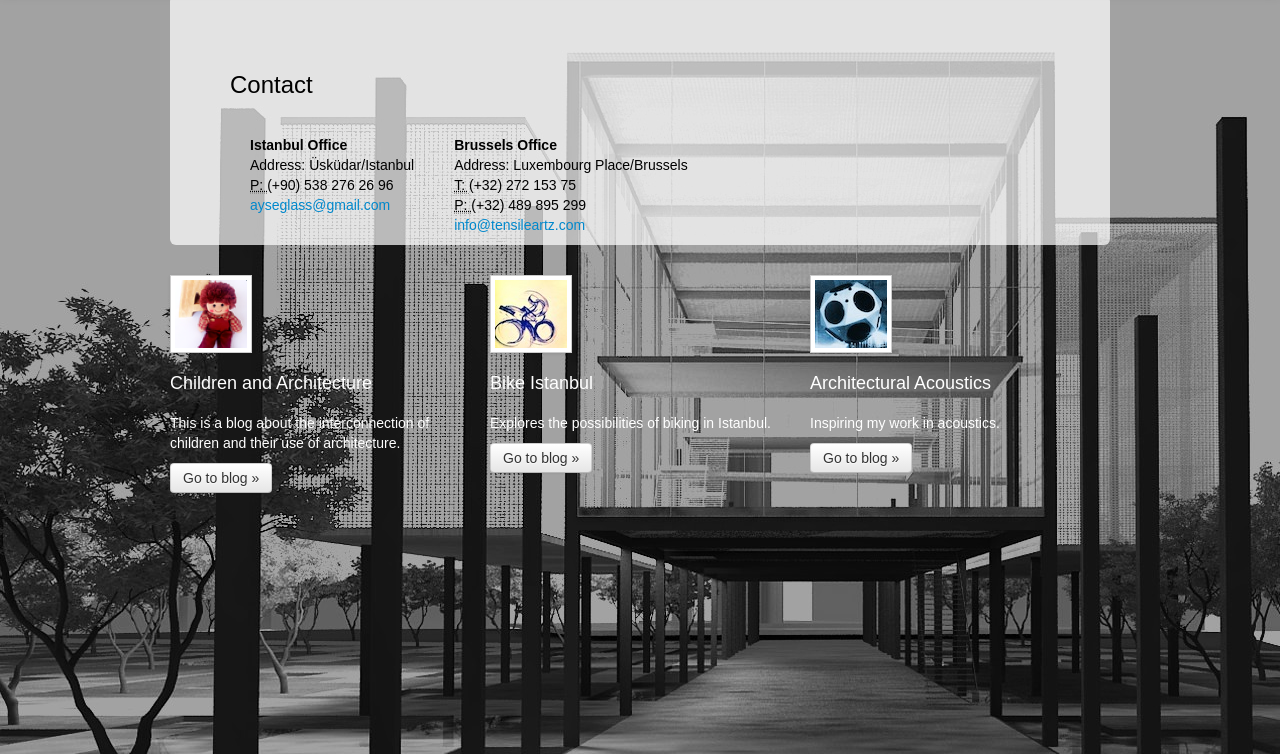
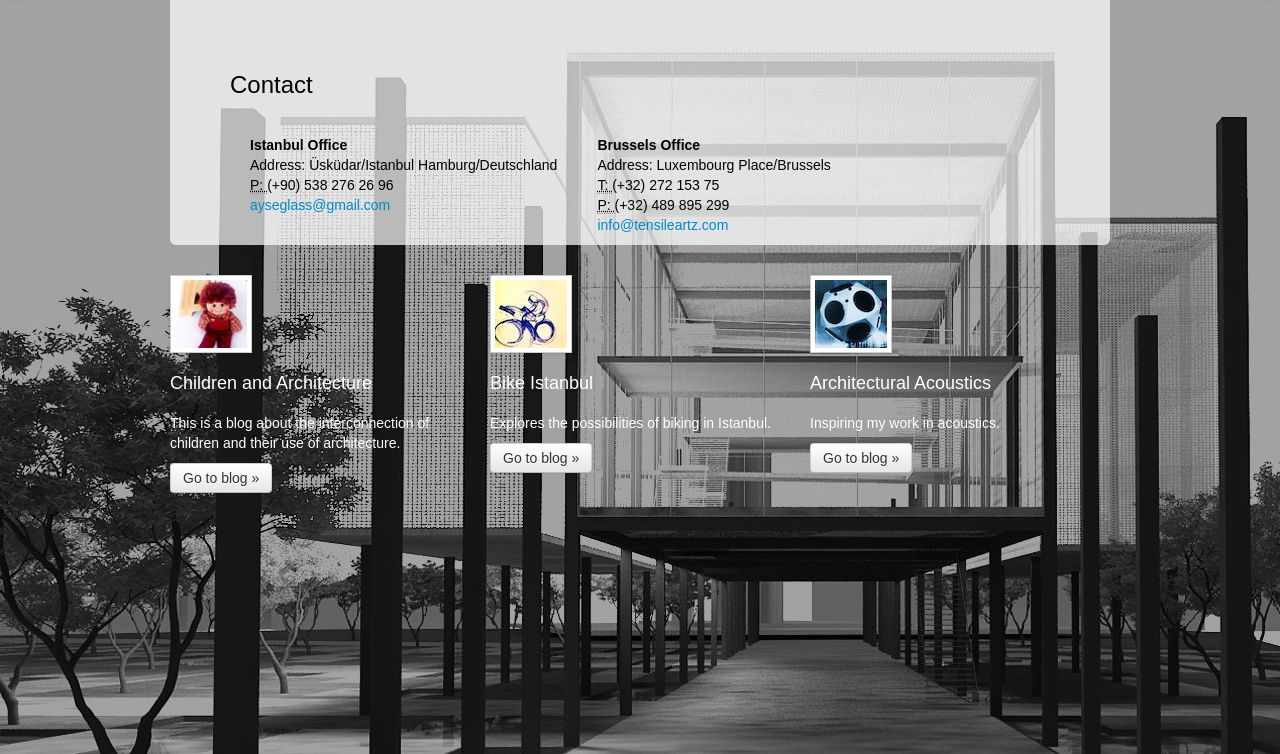
Before and after one commit to ayseglass/ayseglass.github.io, a plain HTML site: page contact.html in a window 1280 px wide. Shown: the part 46-800 px from the top of the page. Drawn offline with Linux system fonts and the light colour scheme; a script that the page names is missing.

Commit message:
Update contact.html

```diff
--- a/contact.html
+++ b/contact.html
@@ -37,7 +37,8 @@
 	<div class="offices">
 	<address>
 	  <strong>Istanbul Office</strong><br>
-	  Address: Üsküdar/Istanbul<br>
+	  Address: Üsküdar/Istanbul
+	           Hamburg/Deutschland<br>
 	  <abbr title="Phone">P: </abbr>(+90) 538 276 26 96<br>
 	  <a href="mailto:#">ayseglass@gmail.com</a><br>
 	</address>
```
